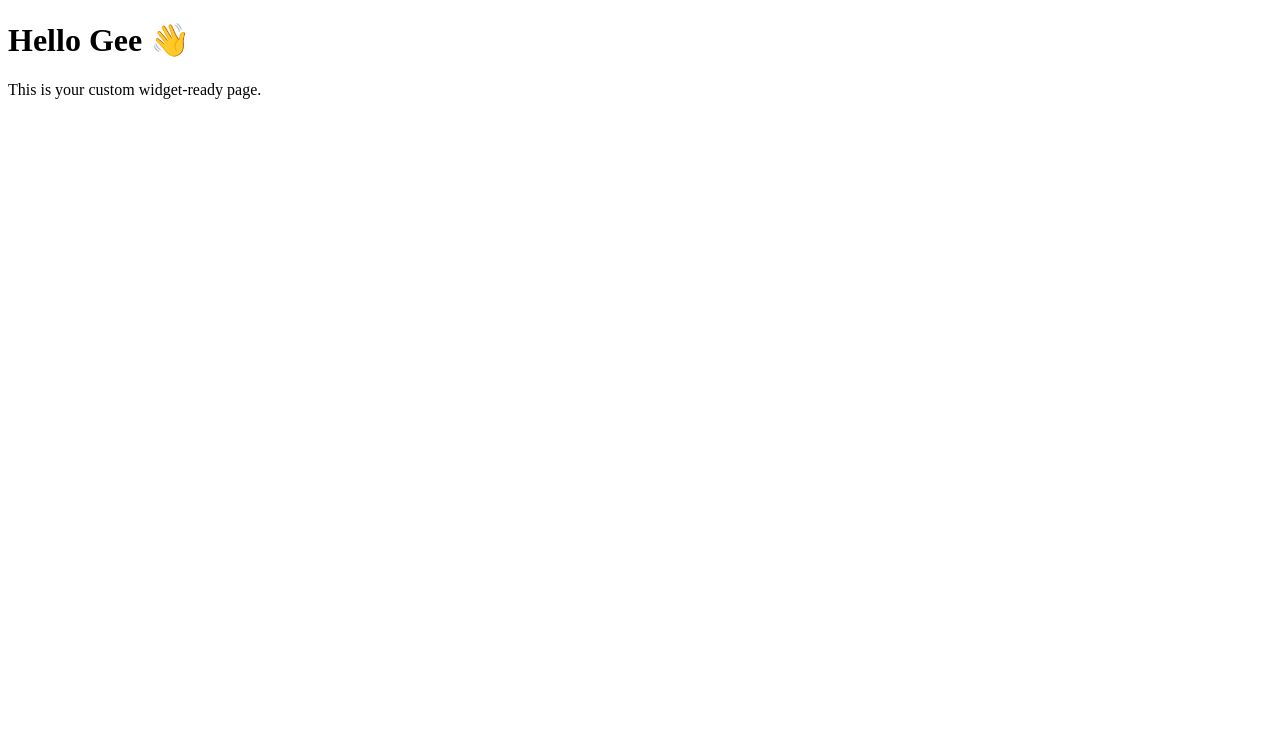
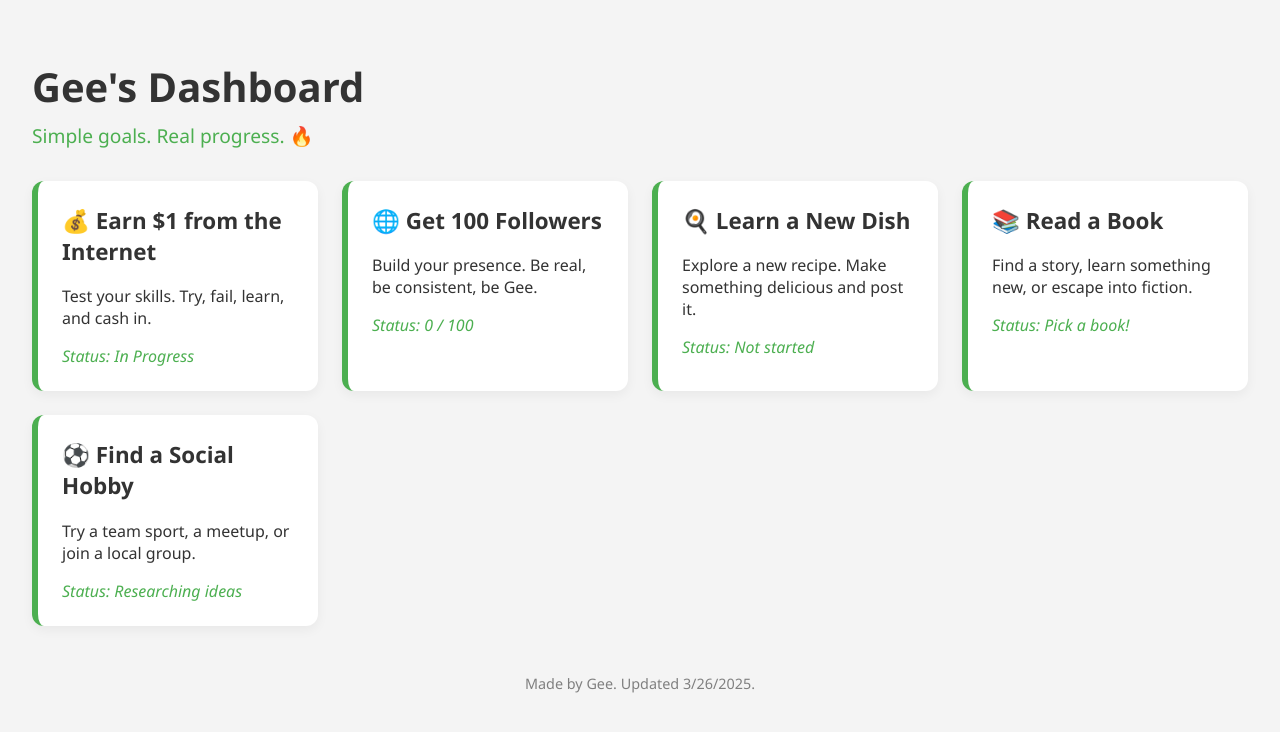
Before and after one commit to gdcooney/geedeecee, a plain HTML site: page index.html in a window 1280 px wide. Drawn offline with Linux system fonts and the light colour scheme.

Commit message:
Update index.html

```diff
--- a/index.html
+++ b/index.html
@@ -1,10 +1,116 @@
 <!DOCTYPE html>
-<html>
+<html lang="en">
 <head>
+  <meta charset="UTF-8" />
+  <meta name="viewport" content="width=device-width, initial-scale=1.0"/>
   <title>Gee's Dashboard</title>
+  <style>
+    :root {
+      --bg: #f4f4f4;
+      --text: #333;
+      --accent: #4caf50;
+      --card-bg: #fff;
+    }
+
+    @media (prefers-color-scheme: dark) {
+      :root {
+        --bg: #121212;
+        --text: #f4f4f4;
+        --accent: #90ee90;
+        --card-bg: #1e1e1e;
+      }
+    }
+
+    body {
+      margin: 0;
+      font-family: 'Segoe UI', Tahoma, Geneva, Verdana, sans-serif;
+      background-color: var(--bg);
+      color: var(--text);
+      padding: 2rem;
+    }
+
+    h1 {
+      font-size: 2.5rem;
+      margin-bottom: 0.5rem;
+    }
+
+    .subtitle {
+      font-size: 1.2rem;
+      color: var(--accent);
+      margin-bottom: 2rem;
+    }
+
+    .grid {
+      display: grid;
+      gap: 1.5rem;
+      grid-template-columns: repeat(auto-fit, minmax(250px, 1fr));
+    }
+
+    .card {
+      background-color: var(--card-bg);
+      border-left: 6px solid var(--accent);
+      padding: 1.5rem;
+      border-radius: 12px;
+      box-shadow: 0 4px 12px rgba(0, 0, 0, 0.05);
+    }
+
+    .card h2 {
+      font-size: 1.4rem;
+      margin-top: 0;
+    }
+
+    .status {
+      margin-top: 1rem;
+      font-style: italic;
+      color: var(--accent);
+    }
+
+    footer {
+      margin-top: 3rem;
+      font-size: 0.9rem;
+      text-align: center;
+      opacity: 0.6;
+    }
+  </style>
 </head>
 <body>
-  <h1>Hello Gee 👋</h1>
-  <p>This is your custom widget-ready page.</p>
+  <h1>Gee's Dashboard</h1>
+  <div class="subtitle">Simple goals. Real progress. 🔥</div>
+
+  <div class="grid">
+    <div class="card">
+      <h2>💰 Earn $1 from the Internet</h2>
+      <p>Test your skills. Try, fail, learn, and cash in.</p>
+      <div class="status">Status: In Progress</div>
+    </div>
+
+    <div class="card">
+      <h2>🌐 Get 100 Followers</h2>
+      <p>Build your presence. Be real, be consistent, be Gee.</p>
+      <div class="status">Status: 0 / 100</div>
+    </div>
+
+    <div class="card">
+      <h2>🍳 Learn a New Dish</h2>
+      <p>Explore a new recipe. Make something delicious and post it.</p>
+      <div class="status">Status: Not started</div>
+    </div>
+
+    <div class="card">
+      <h2>📚 Read a Book</h2>
+      <p>Find a story, learn something new, or escape into fiction.</p>
+      <div class="status">Status: Pick a book!</div>
+    </div>
+
+    <div class="card">
+      <h2>⚽ Find a Social Hobby</h2>
+      <p>Try a team sport, a meetup, or join a local group.</p>
+      <div class="status">Status: Researching ideas</div>
+    </div>
+  </div>
+
+  <footer>
+    Made by Gee. Updated <script>document.write(new Date().toLocaleDateString())</script>.
+  </footer>
 </body>
 </html>
```
